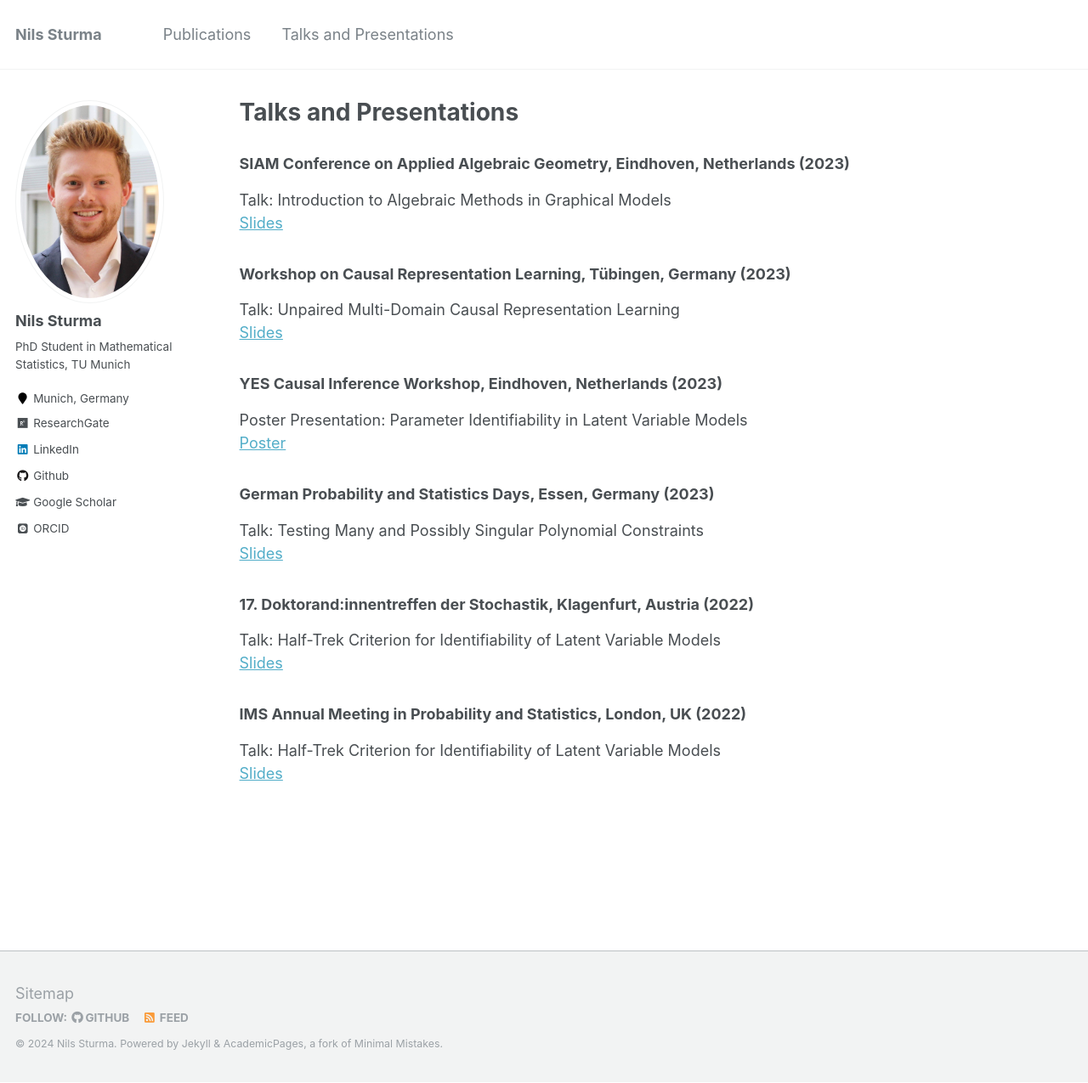
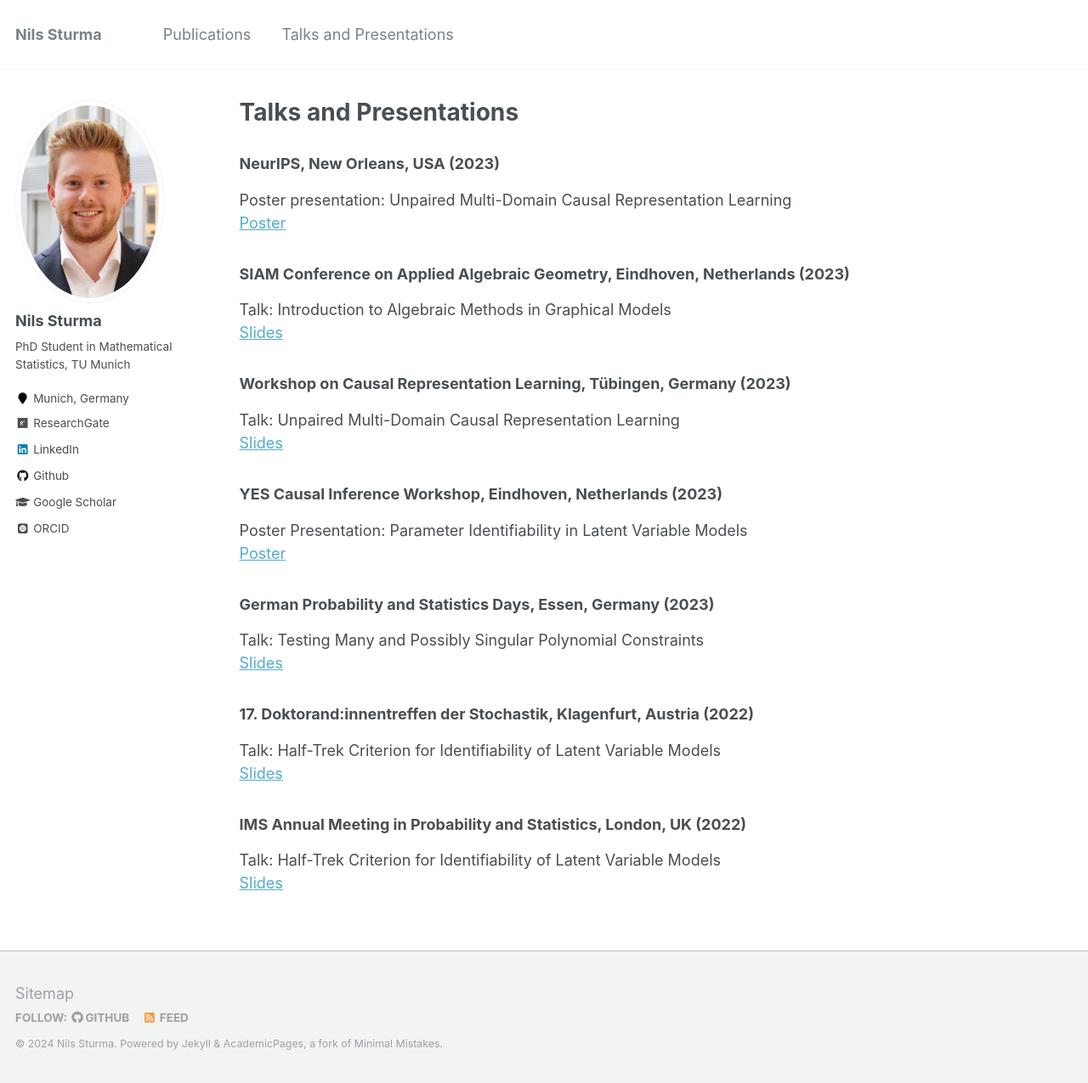
Before and after one commit to NilsSturma/nilssturma.github.io, a Jekyll site: the page built from _pages/talks.md, in a window 1280 px wide and 1275 px high. Shown: the whole window at 85% size. Built offline with Jekyll 4.4.1, drawn with Linux system fonts in a browser that asks for light colours; some web fonts are replaced.

Commit message:
added neurips talk

```diff
--- a/_pages/talks.md
+++ b/_pages/talks.md
@@ -4,6 +4,10 @@ title: "Talks and Presentations"
 permalink: /talks/
 author_profile: true
 ---
+
+### NeurIPS, New Orleans, USA (2023)
+Poster presentation: Unpaired Multi-Domain Causal Representation Learning \
+[Poster](https://nilssturma.github.io/files/multi_domain_crl.pdf)
 
 ### SIAM Conference on Applied Algebraic Geometry, Eindhoven, Netherlands (2023)
 Talk: Introduction to Algebraic Methods in Graphical Models \
```
Also changed, not shown: _pages/publications.md (+0 -2 lines), 1 other file.
